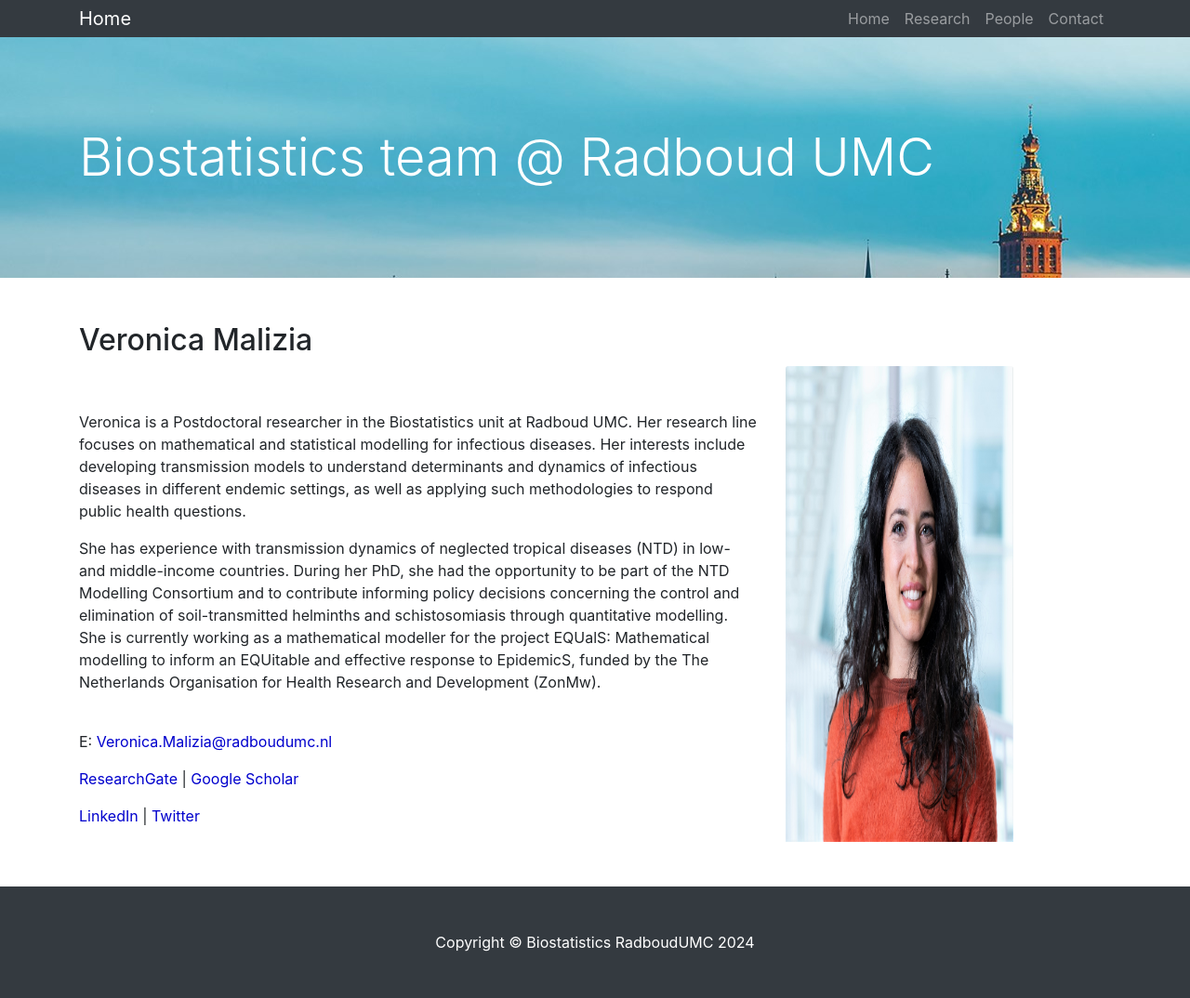
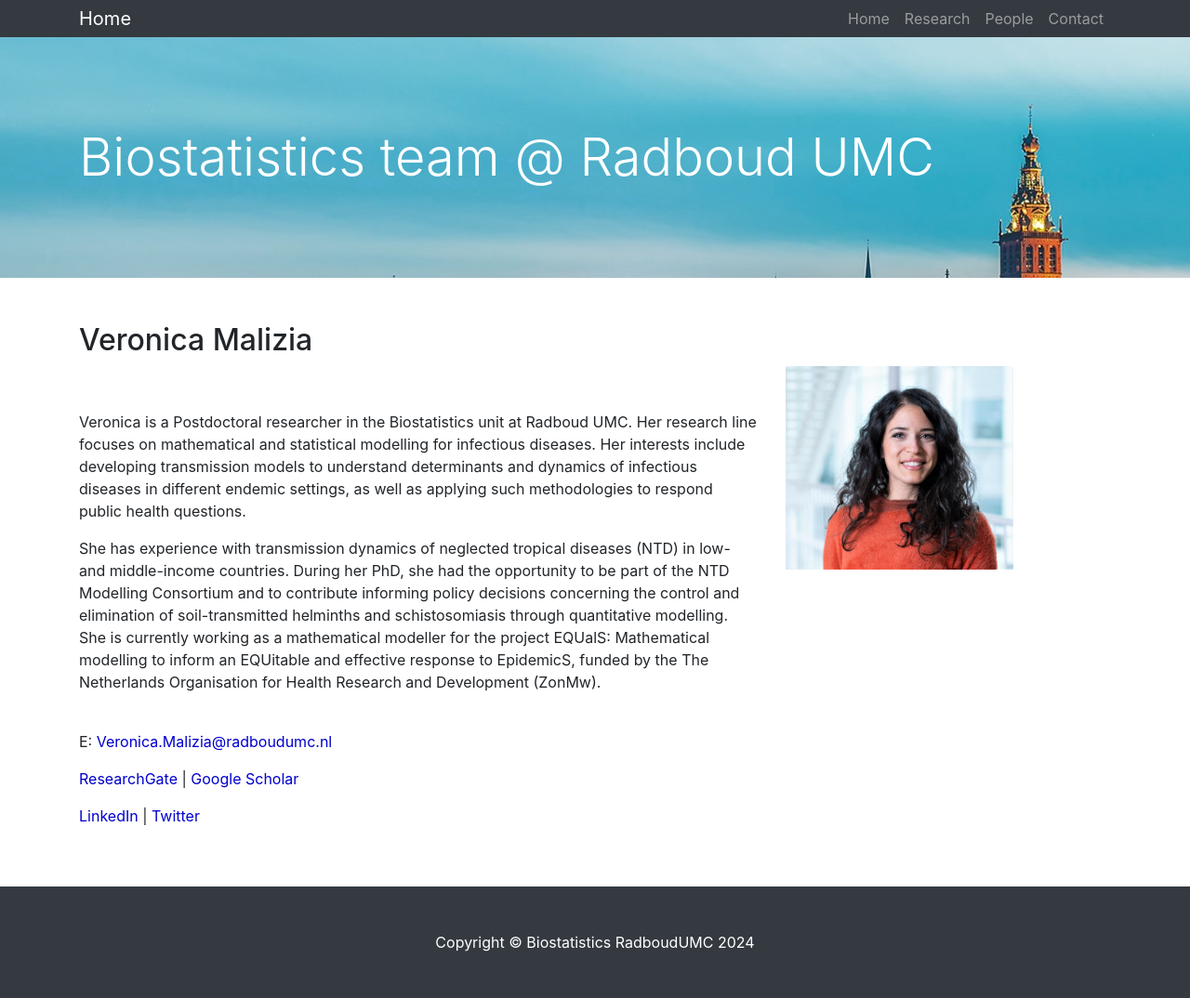
Before and after one commit to radboudumc-biostatistics/radboudumc-biostatistics.github.io, a Jekyll site: the page built from _pages/_pages_people/veronica.md, in a window 1280 px wide. Shown: the whole page at 93% size. Built offline with Jekyll 4.4.1, drawn with Linux system fonts in a browser that asks for light colours.

Commit message:
update pictures 9

```diff
--- a/_pages/_pages_people/elena.html
+++ b/_pages/_pages_people/elena.html
@@ -16,6 +16,6 @@
         The work is carried out under the supervision of Kit Roes, Joanna in 't Hout and Steven Teerenstra.</p>
     </div>
     <div class="col-4">
-        <img class="card-img-top" src="/assets/pictures/elena_picture.jpeg" alt="" width="75%" height="100%" style="width:75%"/>
+        <img class="card-img-top" src="/assets/pictures/elena_picture.jpeg" alt="" style="width:75%"/>
     </div>
 </div>
--- a/_pages/_pages_people/veronica.md
+++ b/_pages/_pages_people/veronica.md
@@ -21,6 +21,6 @@
           <a href="https://twitter.com/VeronicaMalizia">Twitter</a></p>
     </div>
     <div class="col-4">
-        <img class="card-img-top" src="/assets/pictures/Veronica.jpg" alt="" width="75%" height="100%" style="width:70%"/>
+        <img class="card-img-top" src="/assets/pictures/Veronica.jpg" alt="" style="width:70%"/>
     </div>
 </div>
```
